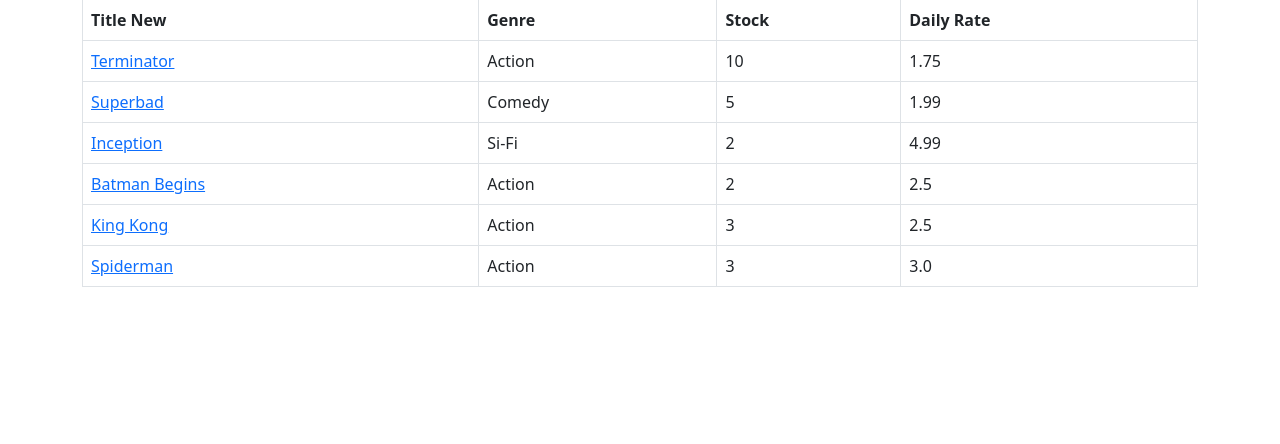
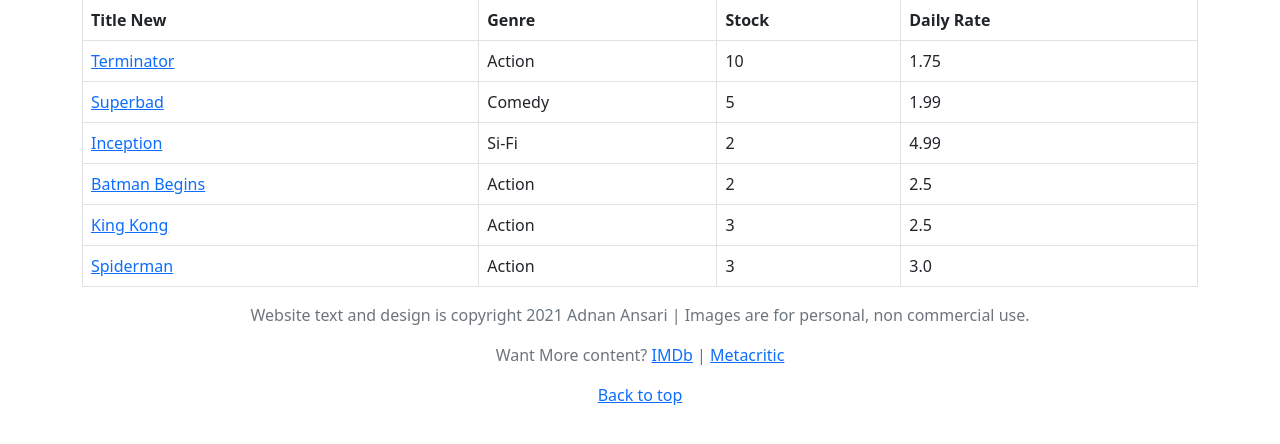
Before and after one commit to Adnan0o7/vidly, a Django app: page /movies/ in a window 1280 px wide. Shown: the part 57-501 px from the top of the page. Run offline with Django 3.2, Linux system fonts and the light colour scheme; data comes from the database, SQL or seed files in the repository.

Commit message:
adding footer note

```diff
--- a/templates/base.html
+++ b/templates/base.html
@@ -47,6 +47,14 @@
       {% endblock %}
     </main>
 
+    <footer class="text-muted text-center">
+      <div class="container">
+        <p class="float-right">Website text and design is copyright 2021 Adnan Ansari | Images are for personal, non commercial use.
+        </p>
+        <p>Want More content?   <a href="https://www.imdb.com/">IMDb</a>    |   <a href="https://www.metacritic.com/">Metacritic</a></p>
+        <p><a href="#">Back to top</a></p>
+      </div>
+    </footer>
 
     <!-- Optional JavaScript; choose one of the two! -->
 
```
Also changed, not shown: templates/home.html (+7 -6 lines).
